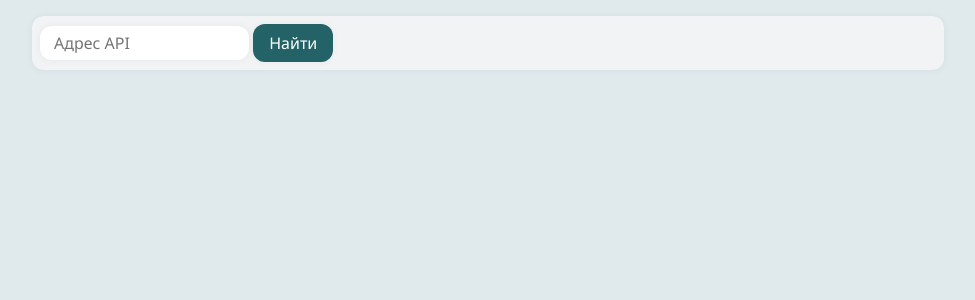
After one commit to MrCrabs2000/Test_predprof_repo, a Flask app: template templates/main.html in a window 1280 px wide. The commit adds this page. Shown: the top 300 px of the page, without its empty margins (152-1127 px from the left). Run offline with Flask 3, Linux system fonts and the light colour scheme; the template is opened without the code that fills it, so the values that code supplies are empty.

Commit message:
Added navbar

```diff
--- /dev/null
+++ b/static/css/includes/navbar.css
@@ -0,0 +1,11 @@
+#navbar {
+    display: flex;
+    justify-content: space-between;
+    width: 70%;
+    padding: 8px;
+    margin: auto;
+    margin-top: 16px;
+    border-radius: var(--border-radius);
+    background: var(--bg);
+    box-shadow: var(--shadow);
+}
--- /dev/null
+++ b/templates/includes/modules_sidebar.html
@@ -0,0 +1,5 @@
+<div class="modules-sidebar">
+    <div class="module"></div>
+    <div class="module"></div>
+    <div class="module"></div>
+</div>
--- /dev/null
+++ b/templates/includes/navbar.html
@@ -0,0 +1,12 @@
+<div id="navbar">
+    <div class="navbar__left">
+        <form action="/map">
+            <input type="search" id="api-url-input" name="api_url" placeholder="Адрес API">
+            <button class="accent">Найти</button>
+        </form>
+    </div>
+
+    <div class="navbar__right">
+
+    </div>
+</div>
--- a/templates/layouts/base.html
+++ b/templates/layouts/base.html
@@ -20,12 +20,13 @@
         }
     </style>
     {% block head %}
-
+        <link rel="stylesheet" href="/static/css/includes/navbar.css">
     {% endblock %}
 </head>
 <body>
     <div class="wrapper">
-        {% include 'includes/header.html' %}
+        {% include 'includes/modules_sidebar.html' %}
+        {% include 'includes/navbar.html' %}
         <div class="content">
             {% block content %}
 
```
Also changed, not shown: templates/includes/header.html (added), templates/main.html (line endings or trailing spaces).
